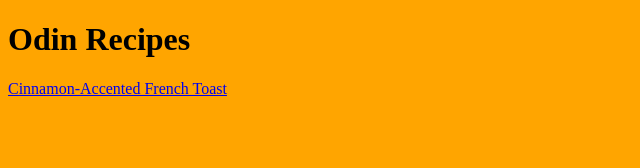
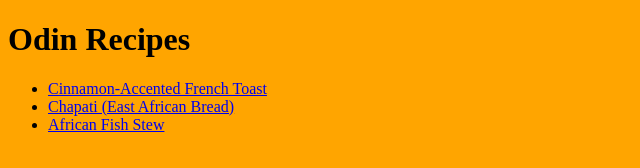
Before and after one commit to Jehoshaphat-Obol/odin-recipes, a plain HTML site: page index.html in a window 1280 px wide. Shown: the whole page, without its empty margins (0-640 px from the left). Drawn offline with Linux system fonts and the light colour scheme.

Commit message:
added the other links

```diff
--- a/index.html
+++ b/index.html
@@ -7,6 +7,16 @@
 </head>
 <body bgcolor="orange">
     <h1>Odin Recipes</h1>
-    <a href="recipes/cinnamon-accented-french-toast.html">Cinnamon-Accented French Toast</a>
+    <ul>
+        <li>
+            <a href="recipes/cinnamon-accented-french-toast.html">Cinnamon-Accented French Toast</a>
+        </li>
+        <li>
+            <a href="recipes/chapati.html">Chapati (East African Bread)</a>
+        </li>
+        <li>
+            <a href="recipes/african-fish-stew.html">African Fish Stew</a>
+        </li>
+    </ul>
 </body>
 </html>
```
Also changed, not shown: recipes/chapati.html (+1 -1 lines), recipes/cinnamon-accented-french-toast.html (+1 -1 lines).
